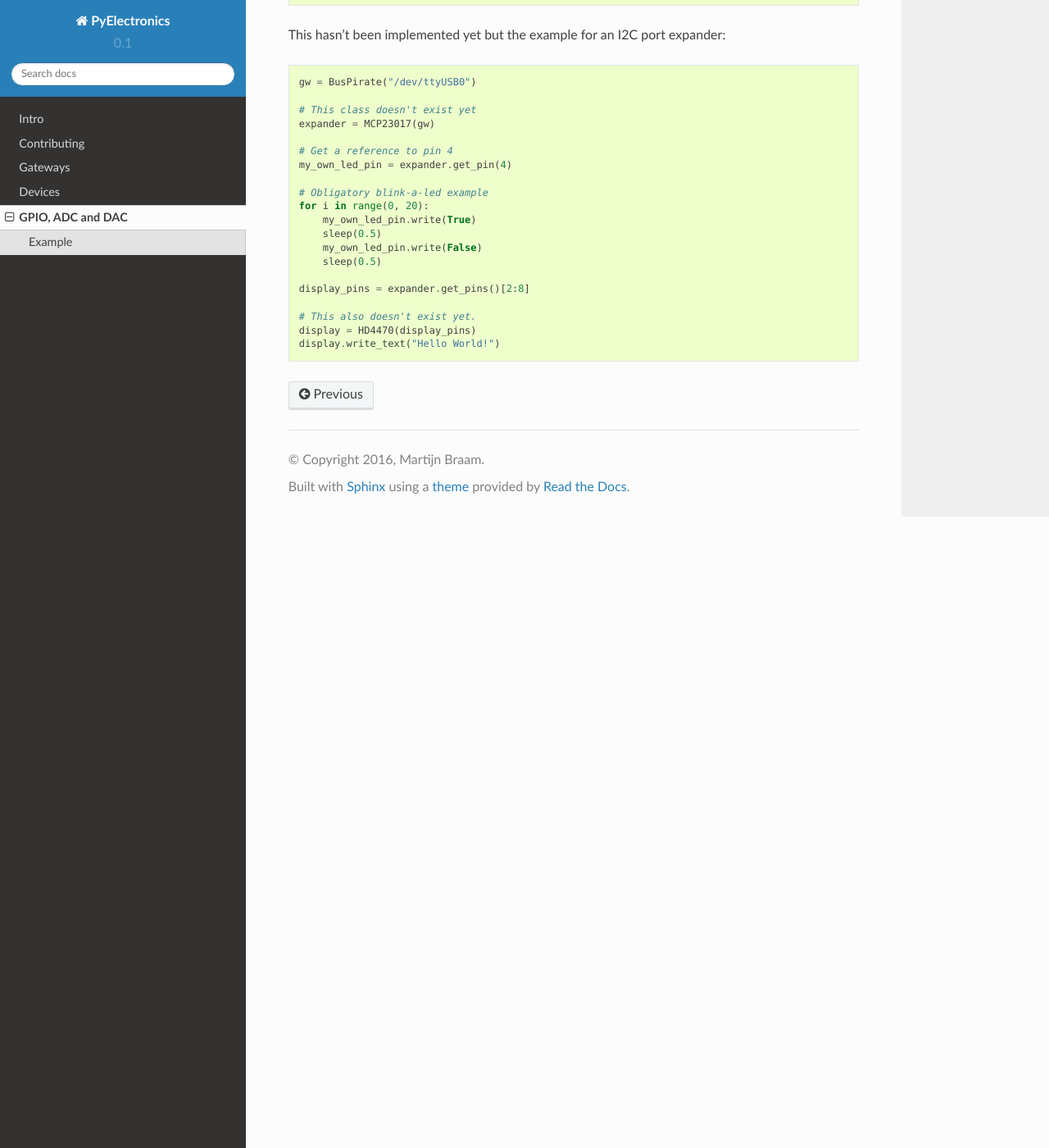
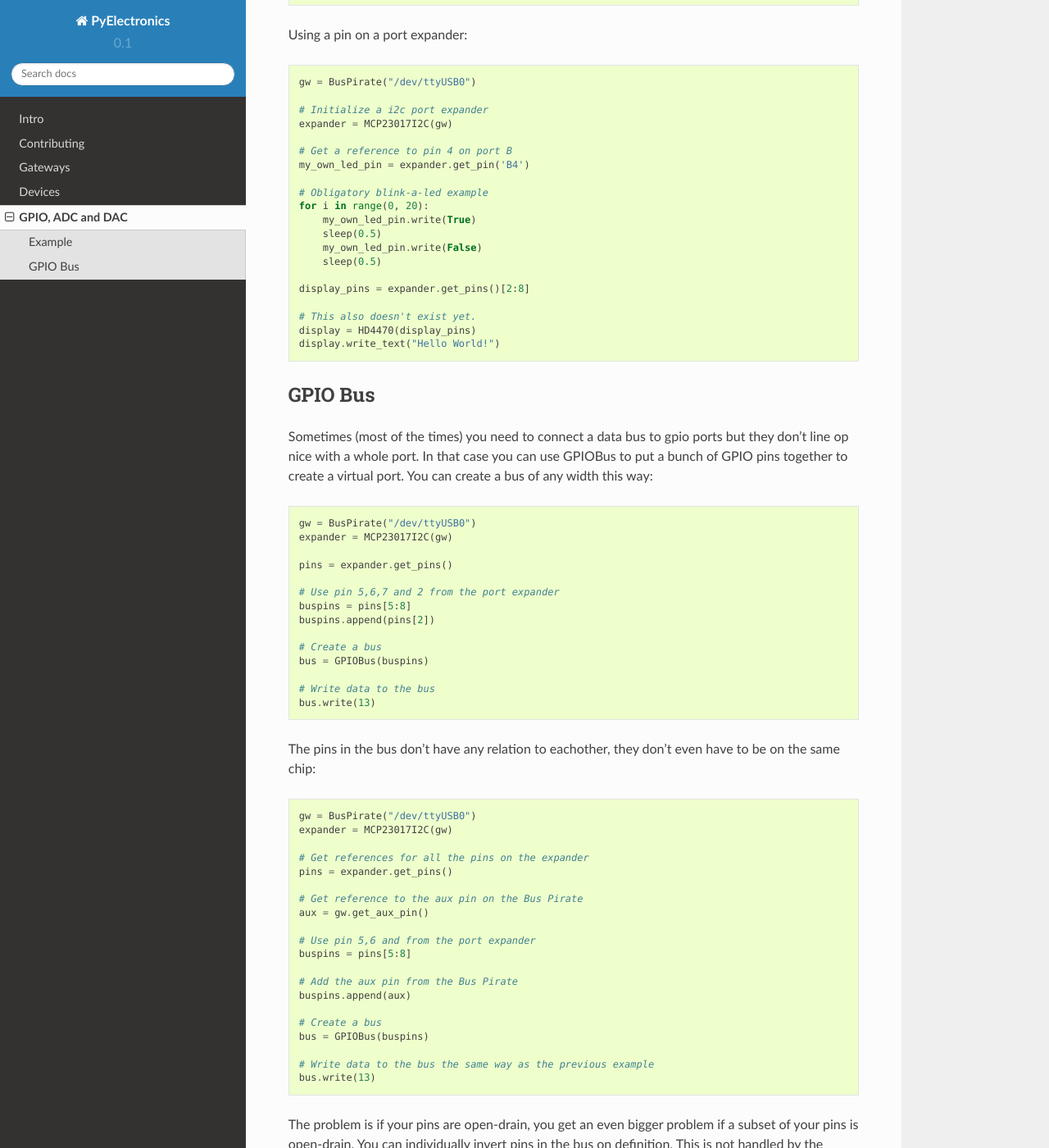
Before and after one commit to MartijnBraam/pyElectronics, a Sphinx documentation site: the page built from docs/gpio.rst, in a window 1280 px wide and 1400 px high, scrolled down 825 px. Shown: the whole window at 82% size. Built offline with Sphinx 7.4.7 and the Read the Docs theme 2.0.0, drawn with Linux system fonts in a browser that asks for light colours; some of the changed text lies outside the part shown.

Commit message:
Added GPIOBus and pin inversion

```diff
--- a/docs/gpio.rst
+++ b/docs/gpio.rst
@@ -31,15 +31,15 @@
     # Set the output of the pin
     aux.write(True)
 
-This hasn't been implemented yet but the example for an I2C port expander::
+Using a pin on a port expander::
 
     gw = BusPirate("/dev/ttyUSB0")
 
-    # This class doesn't exist yet
-    expander = MCP23017(gw)
+    # Initialize a i2c port expander
+    expander = MCP23017I2C(gw)
 
-    # Get a reference to pin 4
-    my_own_led_pin = expander.get_pin(4)
+    # Get a reference to pin 4 on port B
+    my_own_led_pin = expander.get_pin('B4')
 
     # Obligatory blink-a-led example
     for i in range(0, 20):
@@ -53,3 +53,65 @@
     # This also doesn't exist yet.
     display = HD4470(display_pins)
     display.write_text("Hello World!")
+
+
+GPIO Bus
+--------
+
+Sometimes (most of the times) you need to connect a data bus to gpio ports but they don't line op nice with a whole port.
+In that case you can use GPIOBus to put a bunch of GPIO pins together to create a virtual port. You can create a bus of
+any width this way::
+
+    gw = BusPirate("/dev/ttyUSB0")
+    expander = MCP23017I2C(gw)
+
+    pins = expander.get_pins()
+
+    # Use pin 5,6,7 and 2 from the port expander
+    buspins = pins[5:8]
+    buspins.append(pins[2])
+
+    # Create a bus
+    bus = GPIOBus(buspins)
+
+    # Write data to the bus
+    bus.write(13)
+
+The pins in the bus don't have any relation to eachother, they don't even have to be on the same chip::
+
+    gw = BusPirate("/dev/ttyUSB0")
+    expander = MCP23017I2C(gw)
+
+    # Get references for all the pins on the expander
+    pins = expander.get_pins()
+
+    # Get reference to the aux pin on the Bus Pirate
+    aux = gw.get_aux_pin()
+
+    # Use pin 5,6 and from the port expander
+    buspins = pins[5:8]
+
+    # Add the aux pin from the Bus Pirate
+    buspins.append(aux)
+
+    # Create a bus
+    bus = GPIOBus(buspins)
+
+    # Write data to the bus the same way as the previous example
+    bus.write(13)
+
+The problem is if your pins are open-drain, you get an even bigger problem if a subset of your pins is open-drain. You
+can individually invert pins in the bus on definition. This is not handled by the GPIOBus class but by the GPIOPins
+themselves::
+
+    # Get references for a bunch of leds
+    red = expander.get_pin('A0')
+    green = expander.get_pin('A1')
+    blue = gw.get_aux_pin()
+
+    # Define a bus with the expander pins inverted
+    colorbus = GPIOBus([~red, ~green, blue])
+
+    # Disco!
+    for i in range(0,8):
+        colorbus.write(i)
```
Also changed, not shown: 2 other files.
